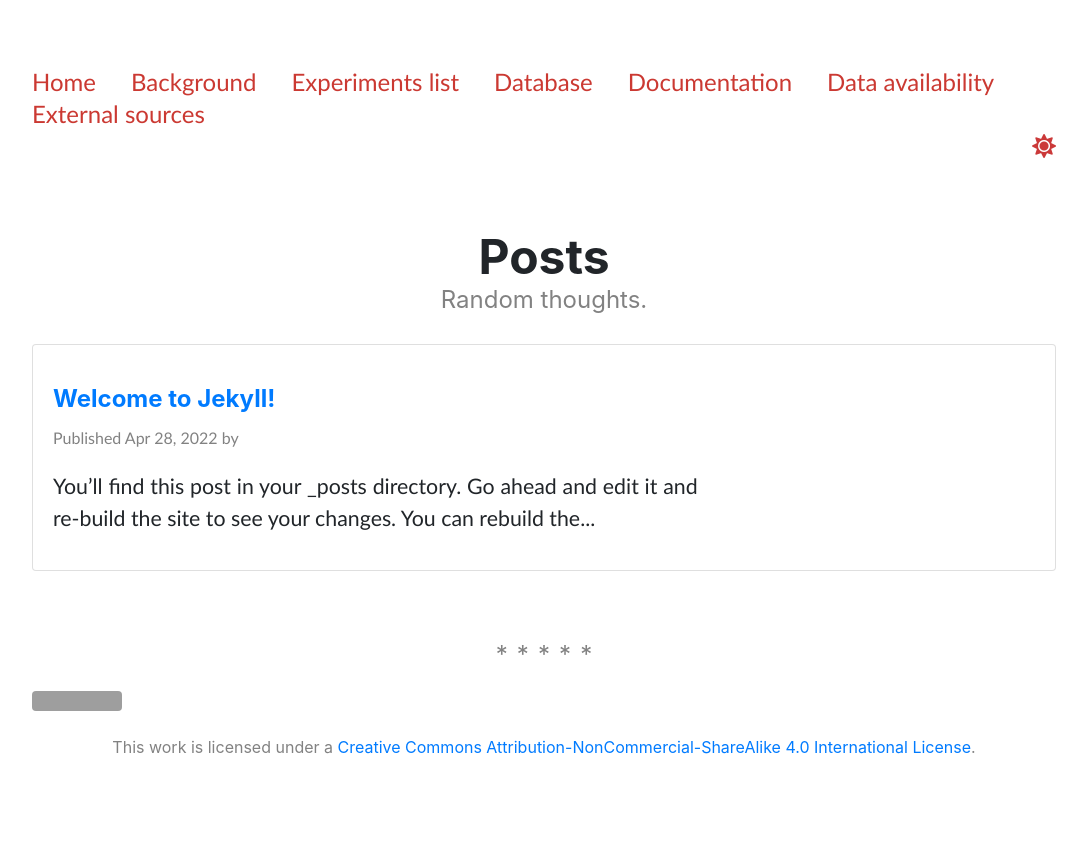
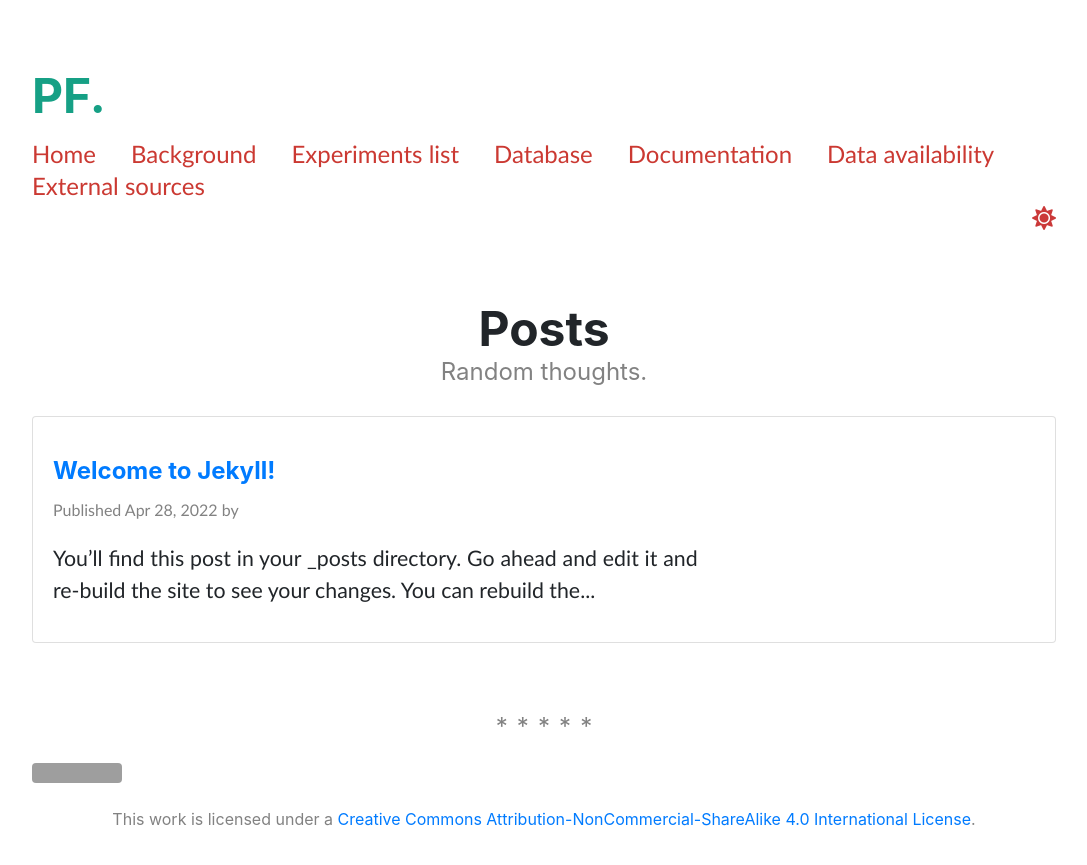
Before and after one commit to hihisiv/hihisiv.github.io, a Jekyll site: the page built from pages/posts.html, in a window 1280 px wide. Shown: the top 865 px of the page, without its empty margins (96-1183 px from the left). Built offline with Jekyll 4.4.1, drawn with Linux system fonts in a browser that asks for light colours; nearby versions of some CDN libraries; a style sheet for code colours, icons or effects is not loaded; grey boxes are pictures that could not be loaded.

Commit message:
changes in yml

```diff
--- a/_config.yml
+++ b/_config.yml
@@ -19,6 +19,7 @@
 # in the templates via {{ site.myvariable }}.
 
 title: HIHISIV
+short_logo: PF. # Shown in header on all pages by default unless full_logo: true is set
 email: hihisiv@protonmail.com
 #description: >- # this means to ignore newlines until "baseurl:"
 #  Write an awesome description for your new site here. You can edit this
@@ -92,6 +93,6 @@ compress_html:
   profile: false
   startings: [html, head, body]
 
-
+rss: false # RSS feed icon on or off
 dark_mode: true # Dark mode icon
 project_card_style: modal # Choose from masonry, modal, and flat
```
